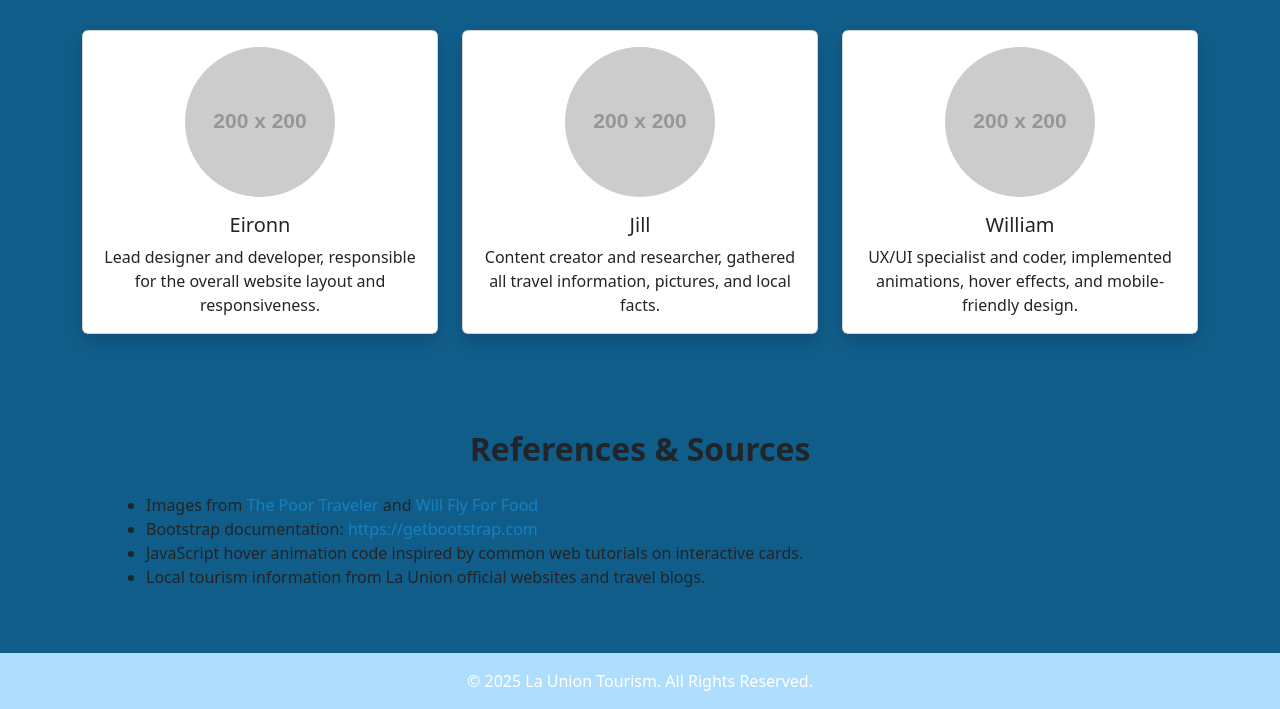
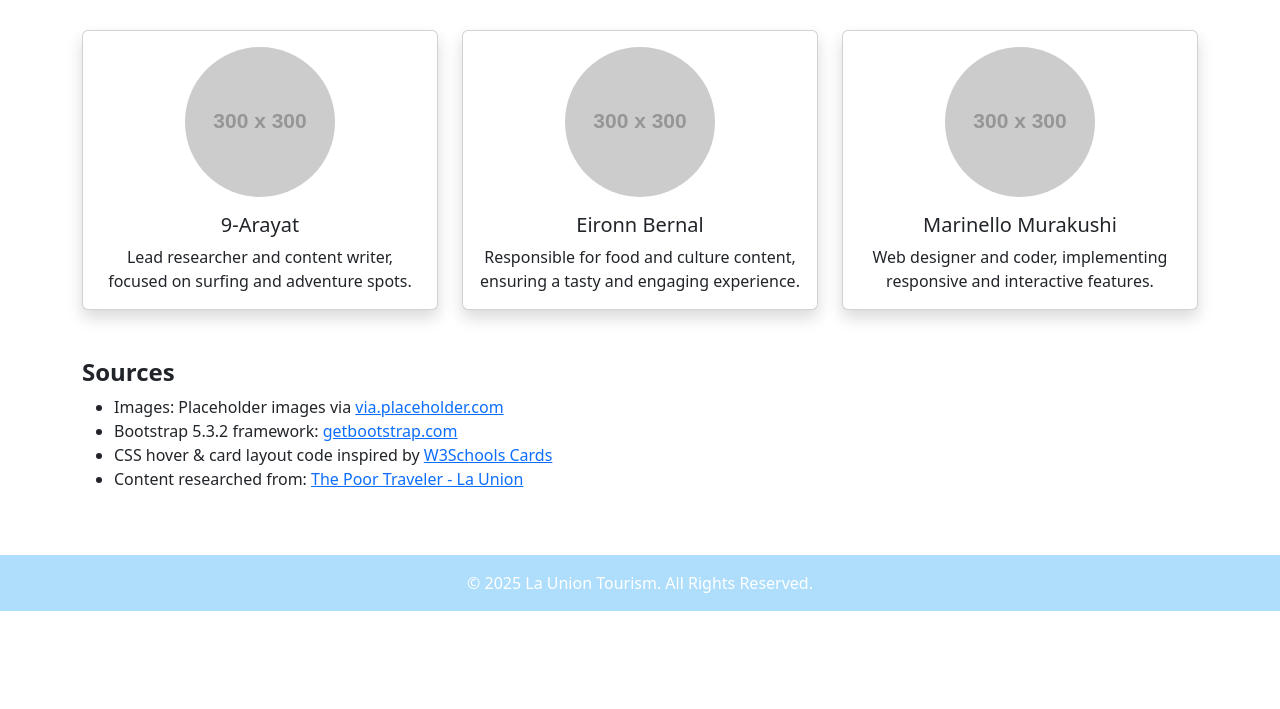
Before and after one commit to embernal2029/Summative-Assesment-Quarter-2, a plain HTML site: page about.html in a window 1280 px wide. Shown: the part 640-1349 px from the top of the page. After the commit the page ends 1251 px from the top, so only its background shows below. Drawn offline with nearby package versions, Linux system fonts and the light colour scheme; placeholder pictures from the web are drawn by us.

Commit message:
Update about.html

```diff
--- a/about.html
+++ b/about.html
@@ -1,11 +1,11 @@
 <!DOCTYPE html>
 <html lang="en">
 <head>
-<meta charset="UTF-8" />
-<meta name="viewport" content="width=device-width, initial-scale=1.0" />
+<meta charset="UTF-8">
+<meta name="viewport" content="width=device-width, initial-scale=1.0">
 <title>About the Authors - La Union Tourism</title>
-<link href="https://cdn.jsdelivr.net/npm/bootstrap@5.3.2/dist/css/bootstrap.min.css" rel="stylesheet" />
-<link rel="stylesheet" href="about.css" />
+<link href="https://cdn.jsdelivr.net/npm/bootstrap@5.3.2/dist/css/bootstrap.min.css" rel="stylesheet">
+<link rel="stylesheet" href="about.css">
 </head>
 <body>
 
@@ -21,7 +21,7 @@
         <li class="nav-item"><a class="nav-link active" href="#">About</a></li>
         <li class="nav-item"><a class="nav-link" href="Surf.html">Surfing</a></li>
         <li class="nav-item"><a class="nav-link" href="food.html">Food & Culture</a></li>
-        <li class="nav-item"><a class="nav-link" href="land.html">Landmarks</a></li>
+        <li class="nav-item"><a class="nav-link" href="land.html">Plan Your Trip</a></li>
       </ul>
     </div>
   </div>
@@ -30,58 +30,55 @@
 <section class="hero d-flex align-items-center text-center text-white">
   <div class="container">
     <h1 class="display-4 fw-bold">About the Authors</h1>
-    <p class="lead">Meet the team behind this La Union Tourism project</p>
+    <p class="lead">Meet the team behind the La Union Tourism project</p>
   </div>
 </section>
 
-<section class="authors-section py-5" style="background-color: #115d8a;">
-  <div class="container" style="background-color: #115d8a;">
+<section class="authors-section py-5">
+  <div class="container">
     <h2 class="text-center mb-5 fw-bold">Our Team</h2>
-    <div class="row g-4 justify-content-center">
+    <div class="row g-4">
 
-      <div class="col-md-4 text-center">
-        <div class="card shadow h-100 author-card">
-          <img src="https://via.placeholder.com/200" class="card-img-top rounded-circle mx-auto mt-3" alt="Author 1">
+      <div class="col-md-4">
+        <div class="card h-100 shadow feature-card text-center">
+          <img src="https://via.placeholder.com/300x300.png?text=Author+1" class="card-img-top rounded-circle mx-auto mt-3" alt="Author 1">
           <div class="card-body">
-            <h5 class="card-title">Eironn</h5>
-            <p class="card-text">Lead designer and developer, responsible for the overall website layout and responsiveness.</p>
+            <h5 class="card-title">9-Arayat</h5>
+            <p class="card-text">Lead researcher and content writer, focused on surfing and adventure spots.</p>
           </div>
         </div>
       </div>
 
-      <div class="col-md-4 text-center">
-        <div class="card shadow h-100 author-card">
-          <img src="https://via.placeholder.com/200" class="card-img-top rounded-circle mx-auto mt-3" alt="Author 2">
+      <div class="col-md-4">
+        <div class="card h-100 shadow feature-card text-center">
+          <img src="https://via.placeholder.com/300x300.png?text=Author+2" class="card-img-top rounded-circle mx-auto mt-3" alt="Author 2">
           <div class="card-body">
-            <h5 class="card-title">Jill</h5>
-            <p class="card-text">Content creator and researcher, gathered all travel information, pictures, and local facts.</p>
+            <h5 class="card-title">Eironn Bernal</h5>
+            <p class="card-text">Responsible for food and culture content, ensuring a tasty and engaging experience.</p>
           </div>
         </div>
       </div>
 
-      <div class="col-md-4 text-center">
-        <div class="card shadow h-100 author-card">
-          <img src="https://via.placeholder.com/200" class="card-img-top rounded-circle mx-auto mt-3" alt="Author 3">
+      <div class="col-md-4">
+        <div class="card h-100 shadow feature-card text-center">
+          <img src="https://via.placeholder.com/300x300.png?text=Author+3" class="card-img-top rounded-circle mx-auto mt-3" alt="Author 3">
           <div class="card-body">
-            <h5 class="card-title">William</h5>
-            <p class="card-text">UX/UI specialist and coder, implemented animations, hover effects, and mobile-friendly design.</p>
+            <h5 class="card-title">Marinello Murakushi</h5>
+            <p class="card-text">Web designer and coder, implementing responsive and interactive features.</p>
           </div>
         </div>
       </div>
+    </div>
 
+    <div class="sources mt-5">
+      <h4 class="fw-bold">Sources</h4>
+      <ul>
+        <li>Images: Placeholder images via <a href="https://via.placeholder.com/" target="_blank">via.placeholder.com</a></li>
+        <li>Bootstrap 5.3.2 framework: <a href="https://getbootstrap.com/" target="_blank">getbootstrap.com</a></li>
+        <li>CSS hover & card layout code inspired by <a href="https://www.w3schools.com/howto/howto_css_cards.asp" target="_blank">W3Schools Cards</a></li>
+        <li>Content researched from: <a href="https://www.thepoortraveler.net/2016/05/la-union-food-trip.html" target="_blank">The Poor Traveler - La Union</a></li>
+      </ul>
     </div>
-  </div>
-</section>
-
-<section class="references-section py-5" style="background-color: #115d8a;">
-  <div class="container" style="background-color: #115d8a;">
-    <h2 class="text-center mb-4 fw-bold">References & Sources</h2>
-    <ul>
-      <li>Images from <a href="https://www.thepoortraveler.net" target="_blank">The Poor Traveler</a> and <a href="https://www.willflyforfood.net" target="_blank">Will Fly For Food</a></li>
-      <li>Bootstrap documentation: <a href="https://getbootstrap.com/docs/5.3/getting-started/introduction/" target="_blank">https://getbootstrap.com</a></li>
-      <li>JavaScript hover animation code inspired by common web tutorials on interactive cards.</li>
-      <li>Local tourism information from La Union official websites and travel blogs.</li>
-    </ul>
   </div>
 </section>
 
```
